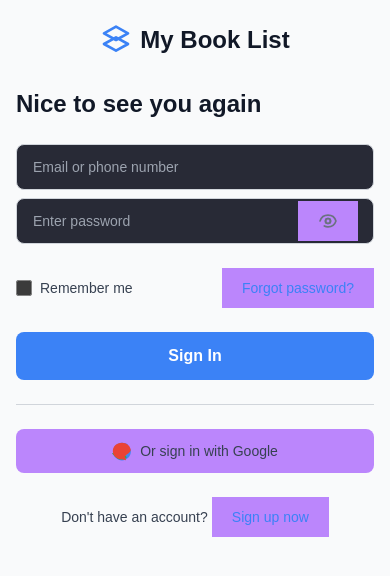
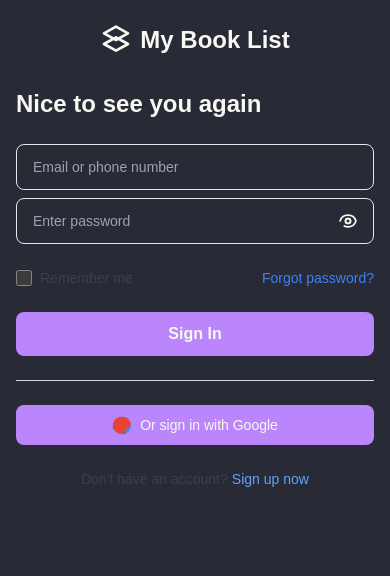
Before and after one commit to DaviLuisSantos/mybooklist-frontend, a Next.js app: page /login in a window 390 px wide. Shown: the top 576 px of the page. Built offline with nearby package versions, Linux system fonts and the light colour scheme; no server answers.

Commit message:
Themes Styles updated

```diff
--- a/api/UserBookService.js
+++ b/api/UserBookService.js
@@ -36,3 +36,14 @@ export const updateUserBook = async (bookDetails) => {
         console.log(error);
     }
 }
+
+export const deleteUserBook = async (bookId) => {
+    try {
+        const response = await apiClient.delete(
+            `${API_ENDPOINT}/delete/${bookId}`
+        );
+        return response;
+    } catch (error) {
+        console.log(error);
+    }
+};
--- a/components/Library/EditBookModal.jsx
+++ b/components/Library/EditBookModal.jsx
@@ -106,7 +106,7 @@ const EditBookModal = ({ isOpen, onClose, book }) => {
     return (
         <div className="fixed inset-0 bg-black bg-opacity-50 flex items-center justify-center z-50 p-4 sm:p-8">
             <div className=" rounded-lg p-8 max-w-2xl w-full relative" id="modal">
-                <button className="absolute top-2 right-2 t text-2xl cursor-pointer rounded-lg" onClick={onClose}>×</button>
+                <button className="absolute top-2 right-2 t text-2xl cursor-pointer rounded-lg" id='button' onClick={onClose}>×</button>
                 <h2 className="text-2xl font-bold mb-4 ">Editar Livro</h2>
                 <div className="flex flex-col space-y-2">
                     <div>
@@ -172,6 +172,7 @@ const EditBookModal = ({ isOpen, onClose, book }) => {
                     <button
                         onClick={handleSave}
                         className="p-2 rounded-md mt-4  flex items-center justify-center"
+                        id='button'
                         disabled={isLoading} // Desabilita o botão durante o loading
                     >
                         {isLoading ? <LoadingSpinner /> : "Salvar"}
--- a/components/User/Login.jsx
+++ b/components/User/Login.jsx
@@ -36,17 +36,17 @@ const Login = () => {
             <div className="hidden lg:block lg:w-3/5 bg-cover bg-center" style={{ backgroundImage: 'url(https://www.thepublicdiscourse.com/wp-content/uploads/2023/09/BOOKS.jpg)' }}></div>
 
             {/* Formulário de login */}
-            <div className="w-full lg:w-2/5 flex items-start justify-center bg-gray-50">
+            <div className="w-full lg:w-2/5 flex items-start justify-center ">
 
                 <div className="px-4 py-6 w-full lg:w-4/5">
                     <div className="flex items-center justify-center mb-8">
-                        <svg className="w-8 h-8 text-blue-500 mr-2" fill="none" stroke="currentColor" viewBox="0 0 24 24" xmlns="http://www.w3.org/2000/svg">
+                        <svg className="w-8 h-8 mr-2" fill="none" stroke="currentColor" viewBox="0 0 24 24" xmlns="http://www.w3.org/2000/svg">
                             <path strokeLinecap="round" strokeLinejoin="round" strokeWidth="2" d="M12 20l9-5-9-5-9 5 9 5z" />
                             <path strokeLinecap="round" strokeLinejoin="round" strokeWidth="2" d="M12 12l9-5-9-5-9 5 9 5z" />
                         </svg>
-                        <h1 className="text-2xl font-bold text-gray-900 mb">My Book List</h1>
+                        <h1 className="text-2xl font-bold mb">My Book List</h1>
                     </div>
-                    <h2 className="text-2xl font-semibold text-gray-900 text-left my-4">
+                    <h2 className="text-2xl font-semibold text-left my-4">
                         Nice to see you again
                     </h2>
 
@@ -58,7 +58,7 @@ const Login = () => {
                                 placeholder="Email or phone number"
                                 value={username}
                                 onChange={(e) => setEmailOrPhone(e.target.value)}
-                                className="w-full px-4 py-3 rounded-lg border border-gray-300 focus:outline-none focus:border-blue-500 transition-colors text-gray-700 text-sm lg:text-base"
+                                className="w-full px-4 py-3 rounded-lg border focus:outline-none focus:border-blue-500 transition-colors text-sm lg:text-base"
                                 required
                             />
                         </div>
@@ -69,13 +69,13 @@ const Login = () => {
                                 placeholder="Enter password"
                                 value={password}
                                 onChange={(e) => setPassword(e.target.value)}
-                                className="w-full px-4 py-3 rounded-lg border border-gray-300 focus:outline-none focus:border-blue-500 transition-colors text-gray-700 text-sm lg:text-base"
+                                className="w-full px-4 py-3 rounded-lg border focus:outline-none focus:border-blue-500 transition-colors text-sm lg:text-base"
                                 required
                             />
                             <button
                                 type="button"
                                 onClick={() => setShowPassword(!showPassword)}
-                                className="absolute right-4 top-1/2 transform -translate-y-1/2 text-gray-500 hover:text-gray-700 focus:outline-none"
+                                className="absolute right-4 top-1/2 transform -translate-y-1/2 hover:text-gray-700 focus:outline-none"
                             >
                                 {showPassword ? (
                                     <svg className="w-5 h-5" fill="none" stroke="currentColor" viewBox="0 0 24 24" xmlns="http://www.w3.org/2000/svg">
@@ -95,7 +95,7 @@ const Login = () => {
                             <label className="flex items-center text-gray-700 text-sm lg:text-base">
                                 <input
                                     type="checkbox"
-                                    className="mr-2 rounded focus:ring-blue-500 h-4 w-4 text-blue-600 border-gray-300"
+                                    className="mr-2 rounded focus:ring-blue-500 h-4 w-4"
                                     checked={rememberMe}
                                     onChange={() => setRememberMe(!rememberMe)}
                                 />
@@ -105,6 +105,7 @@ const Login = () => {
                                 type="button"
                                 onClick={() => setIsForgotPasswordOpen(true)}
                                 className="text-blue-500 hover:underline focus:outline-none text-sm lg:text-base"
+
                             >
                                 Forgot password?
                             </button>
@@ -113,7 +114,8 @@ const Login = () => {
                         <button
                             type="submit"
                             disabled={loading}
-                            className="bg-blue-500 text-white font-bold py-3 px-6 rounded-lg w-full hover:bg-blue-600 focus:outline-none focus:shadow-outline disabled:opacity-50"
+                            className="font-bold py-3 px-6 rounded-lg w-full focus:outline-none focus:shadow-outline disabled:opacity-50"
+                            id='button'
                         >
                             {loading ? 'Loading...' : 'Sign In'}
                         </button>
@@ -123,8 +125,8 @@ const Login = () => {
 
                     <div className="mt-6">
                         <button
-                            className="flex items-center justify-center w-full px-4 py-3 rounded-lg border border-gray-300 hover:bg-gray-100 focus:outline-none text-gray-700 text-sm lg:text-base"
-                        >
+                            className="flex items-center justify-center w-full px-4 py-3 rounded-lg border border-gray-300 hover:bg-gray-100 focus:outline-none text-sm lg:text-base"
+                            id="button">
                             <svg className="w-5 h-5 mr-2" viewBox="0 0 48 48">
                                 <defs>
                                     <path id="a" d="M44.5 20H24v8.5h11.8C34.7 33.9 30.1 37 24 37c-7.2 0-13-5.8-13-13s5.8-13 13-13c3.1 0 5.9 1.1 8.1 2.9l6.4-6.4C34.7 6.3 29.1 4 24 4c-11.8 0-21.3 9.5-21.3 21.3 0 11.8 9.5 21.3 21.3 21.3 11.8 0 21.3-9.5 21.3-21.3 0-.9-0.1-1.7-0.2-2.5z" />
@@ -145,7 +147,7 @@ const Login = () => {
                         <p className="text-gray-700 text-sm lg:text-base">Don't have an account?
                             <button
                                 onClick={() => setIsCreateAccountOpen(true)}
-                                className="text-blue-500 font-medium hover:underline focus:outline-none ml-1"
+                                className="bg-blue-400 text-blue-400 bg-opacity-0 text-blue font-medium hover:underline focus:outline-none ml-1"
                             >
                                 Sign up now
                             </button>
--- a/styles/globals.css
+++ b/styles/globals.css
@@ -36,6 +36,10 @@ body {
   font-family: Arial, Helvetica, sans-serif;
 }
 
+p{
+  color: var(--foreground);
+}
+
 a {
   color: var(--primary-color);
   text-decoration: none;
@@ -50,14 +54,24 @@ input{
   color: var(--foreground);
 }
 
-button{
+select{
+  background-color: var(--background);
+  color: var(--foreground);
+  cursor: pointer;
+}
+
+#button{
   background-color: var(--primary-color);
-  color: var(--foreground);
+  color: var(--current-line);
   border: none;
   padding: 10px 20px;
   cursor: pointer;
 }
-button:hover{
+.dark #button{
+  color: var(--foreground);
+}
+
+#button:hover{
   background-color: var(--accent-color);
 }
 
```
Also changed, not shown: components/Library/BookDetailsModal.jsx (+17 -16 lines), components/Library/SearchBookModal.jsx (+8 -8 lines).
